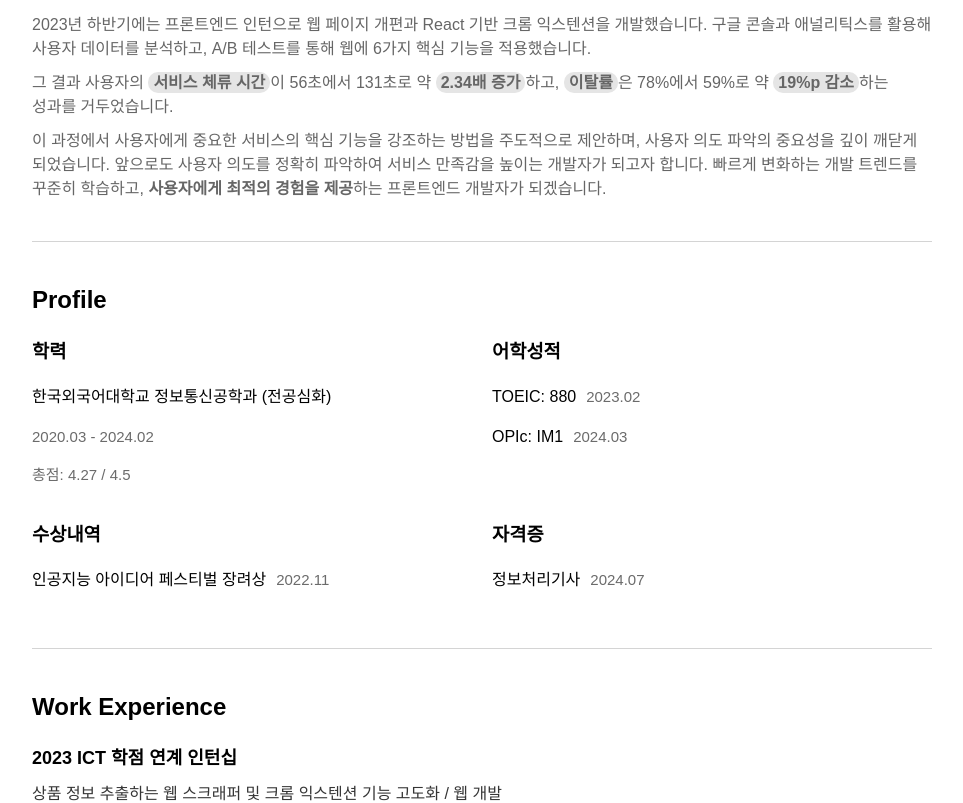
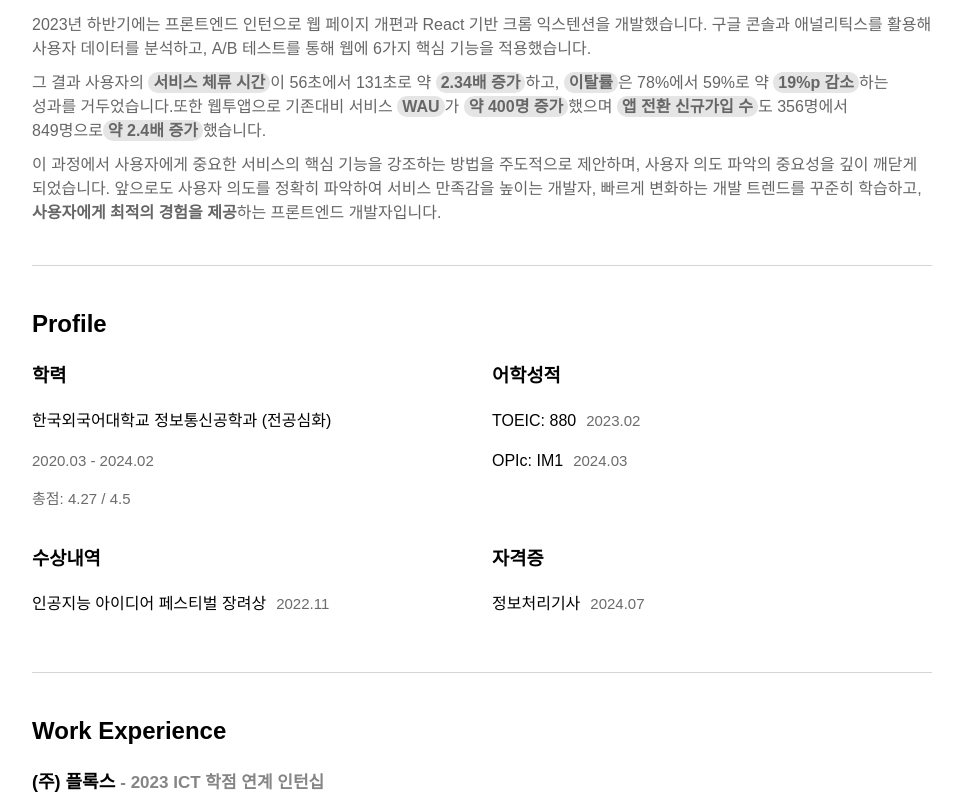
Before and after one commit to erica0321/web-project, a React (Create React App) app: page / in a window 1280 px wide. Shown: the part 741-1544 px from the top of the page, without its empty margins (158-1121 px from the left). Built offline with nearby package versions, Linux system fonts and the light colour scheme.

Commit message:
modify: contents

```diff
--- a/src/components/Introduce.jsx
+++ b/src/components/Introduce.jsx
@@ -28,15 +28,21 @@ export default function Introduce() {
           131초로 약 <strong className={styles.strong}>2.34배 증가</strong>하고,{' '}
           <strong className={styles.strong}>이탈률</strong>은 78%에서 59%로 약{' '}
           <strong className={styles.strong}>19%p 감소</strong>
-          하는 성과를 거두었습니다.
+          하는 성과를 거두었습니다.또한 웹투앱으로 기존대비 서비스{' '}
+          <strong className={styles.strong}>WAU</strong>가{' '}
+          <strong className={styles.strong}>약 400명 증가</strong>했으며{' '}
+          <strong className={styles.strong}>앱 전환 신규가입 수</strong>도{' '}
+          356명에서 849명으로
+          <strong className={styles.strong}>약 2.4배 증가</strong>
+          했습니다.
         </span>
         <span>
           이 과정에서 사용자에게 중요한 서비스의 핵심 기능을 강조하는 방법을
           주도적으로 제안하며, 사용자 의도 파악의 중요성을 깊이 깨닫게
           되었습니다. 앞으로도 사용자 의도를 정확히 파악하여 서비스 만족감을
-          높이는 개발자가 되고자 합니다. 빠르게 변화하는 개발 트렌드를 꾸준히
-          학습하고, <strong>사용자에게 최적의 경험을 제공</strong>하는
-          프론트엔드 개발자가 되겠습니다.
+          높이는 개발자, 빠르게 변화하는 개발 트렌드를 꾸준히 학습하고,{' '}
+          <strong>사용자에게 최적의 경험을 제공</strong>하는 프론트엔드
+          개발자입니다.
         </span>
       </div>
     </div>
--- a/src/components/WorkExperience.jsx
+++ b/src/components/WorkExperience.jsx
@@ -5,7 +5,10 @@ export default function WorkExperience() {
     <div className={styles.main}>
       <h2>Work Experience</h2>
       <div className={styles.container}>
-        <div className={styles.subTitle}>2023 ICT 학점 연계 인턴십&nbsp;</div>
+        <div className={styles.subTitle}>
+          (주) 플록스{' '}
+          <span className={styles.gray}>- 2023 ICT 학점 연계 인턴십</span>&nbsp;
+        </div>
         <div className={styles.info}>
           상품 정보 추출하는 웹 스크래퍼 및 크롬 익스텐션 기능 고도화 / 웹 개발
         </div>
```
